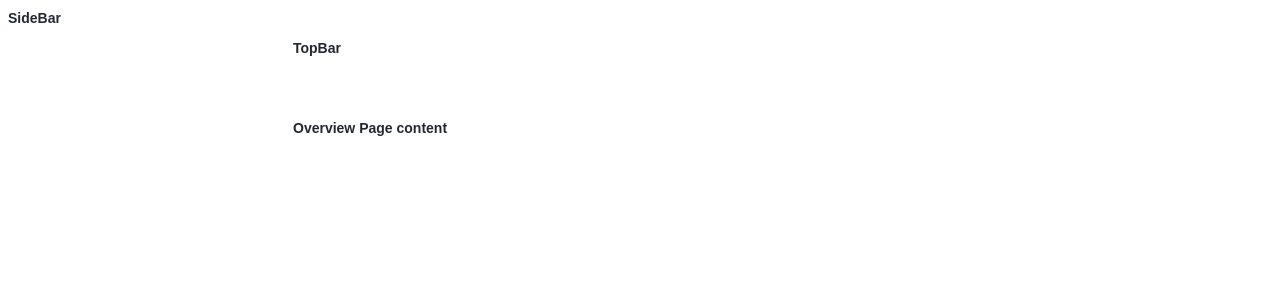
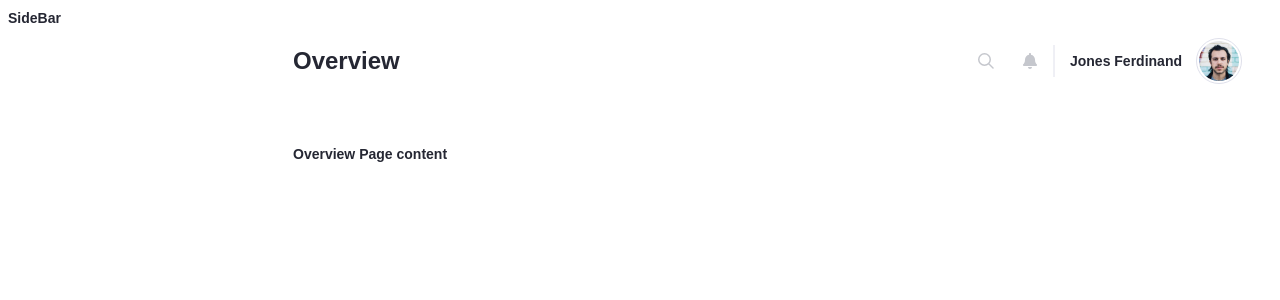
Before and after one commit to KseniaPopova02/dashboard-kit, a React (Create React App) app: page / in a window 1280 px wide. Shown: the top 300 px of the page. Built offline with nearby package versions, Linux system fonts and the light colour scheme.

Commit message:
add: topbar componen

```diff
--- a/src/components/TopBar/TopBar.jsx
+++ b/src/components/TopBar/TopBar.jsx
@@ -1,2 +1,105 @@
 import React from "react";
-export const TopBar = () => <>TopBar</>;
+import {
+  StyledTopBarWrapper,
+  StyledTitle,
+  StyledToolsWrapper,
+  StyledSvg,
+  StyledLineSvg,
+  StyledSvgWrapper,
+  StyledName,
+  StyledImgBorder,
+  StyledImg,
+} from "./style";
+import { useLocation } from "react-router-dom";
+import profilePhoto from "../../images/profile-photo.png";
+
+export const TopBar = () => {
+  const location = useLocation();
+
+  const getTitle = () => {
+    switch (location.pathname) {
+      case "/":
+        return "Overview";
+      case "/Tickets":
+        return "Tickets";
+      case "/Ideas":
+        return "Ideas";
+      case "/Contacts":
+        return "Contacts";
+      case "/Agents":
+        return "Agents";
+      case "/Articles":
+        return "Articles";
+      case "/Settings":
+        return "Settings";
+      case "/Subscription":
+        return "Subscription";
+      default:
+        return "Error";
+    }
+  };
+  return (
+    <StyledTopBarWrapper>
+      <StyledTitle>{getTitle()}</StyledTitle>
+      <StyledToolsWrapper>
+        <StyledSvgWrapper>
+          <StyledSvg
+            width="1em"
+            height="1em"
+            viewBox="0 0 16 16"
+            fill="none"
+            xmlns="http://www.w3.org/2000/svg"
+          >
+            <g clipPath="url(#clip0_584_242)">
+              <circle
+                cx="6.5"
+                cy="6.5"
+                r="5.75"
+                stroke="#C5C7CD"
+                strokeWidth="1.5"
+              />
+              <path
+                d="M11 11L15 15"
+                stroke="#C5C7CD"
+                strokeWidth="1.5"
+                strokeLinecap="round"
+              />
+            </g>
+            <defs>
+              <clipPath id="clip0_584_242">
+                <rect width="16" height="16" fill="white" />
+              </clipPath>
+            </defs>
+          </StyledSvg>
+          <StyledSvg
+            width="1em"
+            height="1em"
+            viewBox="0 0 14 16"
+            fill="none"
+            xmlns="http://www.w3.org/2000/svg"
+          >
+            <path
+              d="M6.99999 16C8.10374 16 8.99905 15.1047 8.99905 14H5.00093C5.00093 15.1047 5.89624 16 6.99999 16ZM13.7309 11.3216C13.1272 10.6728 11.9975 9.69687 11.9975 6.5C11.9975 4.07188 10.295 2.12812 7.99937 1.65125V1C7.99937 0.447812 7.55187 0 6.99999 0C6.44812 0 6.00062 0.447812 6.00062 1V1.65125C3.70499 2.12812 2.00249 4.07188 2.00249 6.5C2.00249 9.69687 0.872804 10.6728 0.269054 11.3216C0.0815536 11.5231 -0.00157141 11.7641 -8.9117e-06 12C0.00342859 12.5125 0.405616 13 1.00312 13H12.9969C13.5944 13 13.9969 12.5125 14 12C14.0016 11.7641 13.9184 11.5228 13.7309 11.3216Z"
+              fill="#C5C7CD"
+            />
+          </StyledSvg>
+        </StyledSvgWrapper>
+
+        <StyledLineSvg
+          width="1em"
+          height="1em"
+          viewBox="0 0 2 32"
+          fill="none"
+          xmlns="http://www.w3.org/2000/svg"
+        >
+          <path d="M1 0V32" stroke="#DFE0EB" />
+        </StyledLineSvg>
+
+        <StyledName>Jones Ferdinand</StyledName>
+        <StyledImgBorder>
+          <StyledImg src={profilePhoto} alt="profile" />
+        </StyledImgBorder>
+      </StyledToolsWrapper>
+    </StyledTopBarWrapper>
+  );
+};
```
